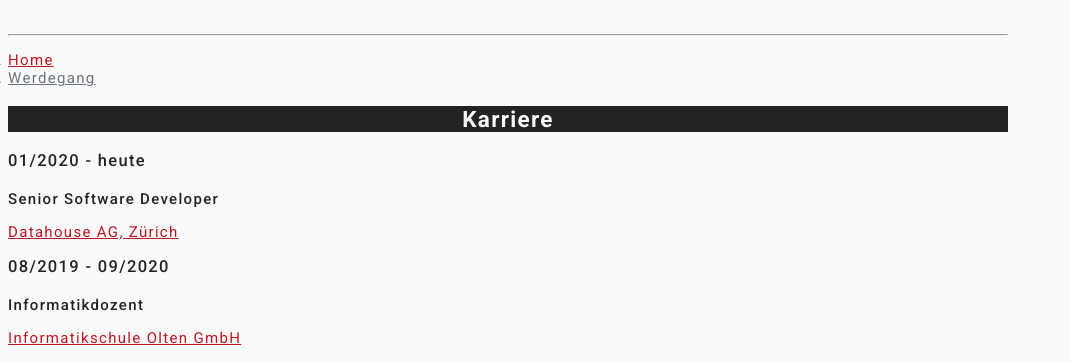
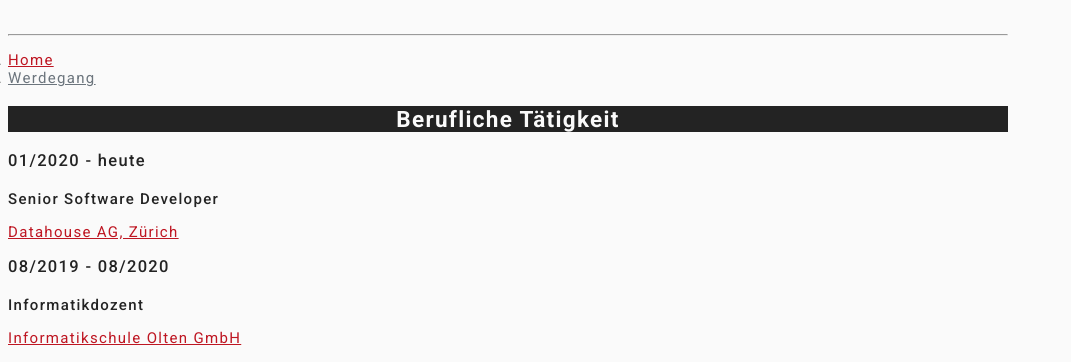
Before and after one commit to cgurtner/CGU, a PHP site: page /index.php?page=werdegang in a window 1280 px wide. Shown: the part 469-831 px from the top of the page, without its empty margins (0-1071 px from the left). Run offline with PHP 8.4, Linux system fonts and the light colour scheme; data that the repository does not hold is empty; style sheets or scripts are compiled from the project's sources; some libraries are stand-ins or nearby versions.

Commit message:
karriere heisst jetzt berufliche tätigkeit, fixed iso vonbis daten

```diff
--- a/php/web/content/page/werdegang.php
+++ b/php/web/content/page/werdegang.php
@@ -6,7 +6,7 @@
                 <div class="row">
                     <div class="col-sm-12">
                         <header class="bg-dark">
-                            <h2>Karriere</h2>
+                            <h2>Berufliche Tätigkeit</h2>
                         </header>
                         <section>
                             <div class="row">
@@ -30,7 +30,7 @@
                             <div class="row">
                                 <div class="col-12 col-sm-4">
                                     <header>
-                                        <h3>08/2019 - 09/2020</h3>
+                                        <h3>08/2019 - 08/2020</h3>
                                     </header>
                                 </div>
                                 <div class="col-12 col-sm-8">
```
